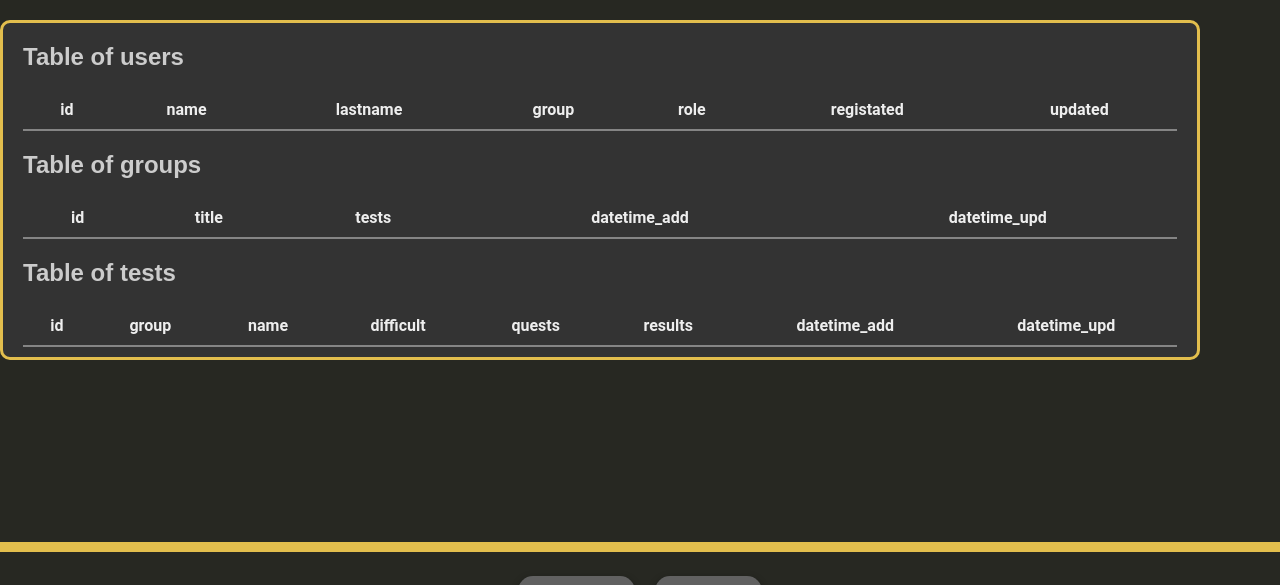
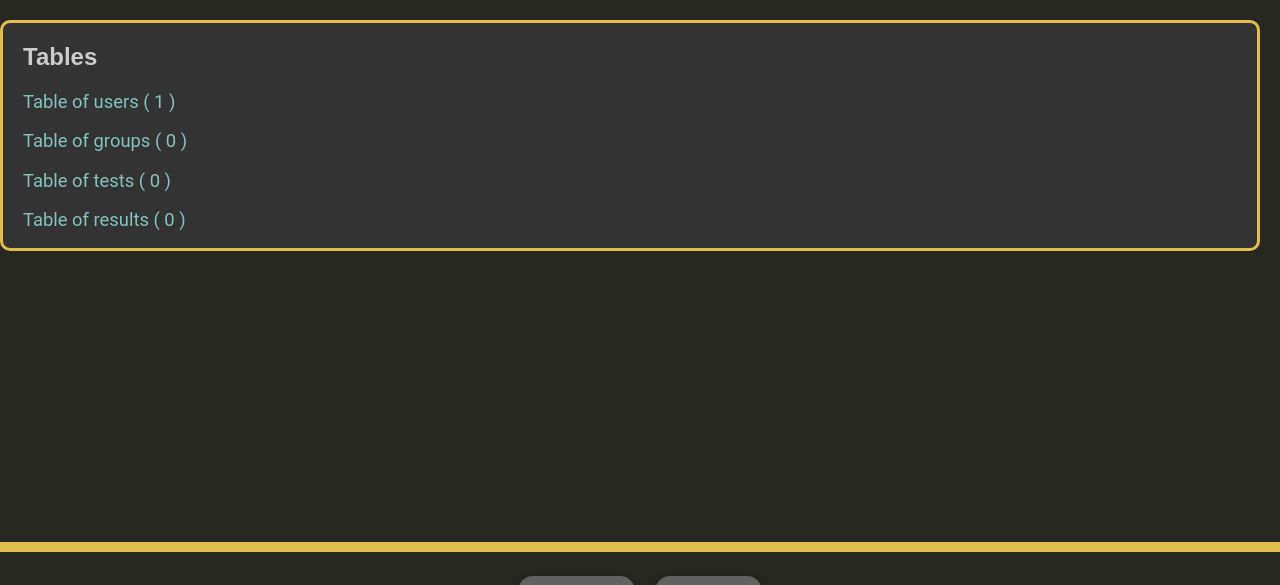
Before and after one commit to Cet500/FlaskTestingSystem, a Flask app: page /admin/tables in a window 1280 px wide. Shown: the part 89-674 px from the top of the page. Run offline with Flask 2, Linux system fonts and the light colour scheme; the visitor is signed in with stand-in values (Sample User, id 1); data comes from the database, SQL or seed files in the repository; data that the repository does not hold is empty; some libraries are stand-ins or nearby versions.

Commit message:
create admin pages with datatables

```diff
--- a/app/routes.py
+++ b/app/routes.py
@@ -28,7 +28,7 @@
 	group = Group.query.get(id)
 
 	link = url_for( 'index' )
-	path = f"<a href='{link}'>Все тесты</a> / {group.title}"
+	path = f"<a href='{link}'>{_('All tests')}</a> / {group.title}"
 
 	return  render_template( "group.html", title = f"{group.title}", path = path, menu = "Тесты в группе", group = group )
 
@@ -40,7 +40,7 @@
 
 	link0 = url_for( 'index' )
 	link1 = url_for( 'group', id = group.id )
-	path  = f"<a href={link0}>Все тесты</a> / <a href={link1}>{group.title}</a> / {test.name}"
+	path  = f"<a href={link0}>{_('All tests')}</a> / <a href={link1}>{group.title}</a> / {test.name}"
 
 	return render_template( "test-base.html", title = test.name + " / " + _("Info"), path = path, test = test )
 
@@ -52,7 +52,7 @@
 
 	link0 = url_for( 'index' )
 	link1 = url_for( 'group', id = group.id )
-	path  = f"<a href={link0}>Все тесты</a> / <a href={link1}>{group.title}</a> / {test.name}"
+	path  = f"<a href={link0}>{_('All tests')}</a> / <a href={link1}>{group.title}</a> / {test.name}"
 
 	class TestingForm(EmptyForm):
 		pass
@@ -129,7 +129,7 @@
 
 	link0 = url_for( 'index' )
 	link1 = url_for( 'group', id = group.id )
-	path  = f"<a href={link0}>Все тесты</a> / <a href={link1}>{group.title}</a> / {test.name}"
+	path  = f"<a href={link0}>{_('All tests')}</a> / <a href={link1}>{group.title}</a> / {test.name}"
 
 	return render_template( "test-result.html", title = test.name + " / " + _("Result"), path = path, result = result,
 	                                            test = test, user = user )
@@ -312,11 +312,61 @@
 
 @app.route('/admin/tables')
 def admin_tables():
+	user   = User
+	group  = Group
+	test   = Test
+	result = Result
+
+	return render_template( "admin/tables.html", title = _('Admin-panel') + ' / ' + _('Tables'),
+	                                             user = user, group = group, test = test, result = result )
+
+
+@app.route('/admin/table/users')
+def admin_table_users():
 	users  = User.query.all()
-	groups = Group.query.all()
+
+	title = f"{_( 'Admin-panel' )} / {_( 'Tables' )} / {_( 'Users' )}"
+
+	link0 = url_for( 'admin_tables' )
+	path  = f"{_('Admin-panel')} / <a href='{link0}'>{_('Tables')}</a> / {_('Users')}"
+
+	return render_template( "admin/table-users.html", title = title, path = path, users = users, wide = True )
+
+
+@app.route('/admin/table/groups')
+def admin_table_groups():
+	groups  = Group.query.all()
+
+	title = f"{_( 'Admin-panel' )} / {_( 'Tables' )} / {_( 'Groups' )}"
+
+	link0 = url_for( 'admin_tables' )
+	path = f"{_( 'Admin-panel' )} / <a href='{link0}'>{_( 'Tables' )}</a> / {_( 'Groups' )}"
+
+	return render_template( "admin/table-groups.html", title = title, path = path, groups = groups, wide = True )
+
+
+@app.route('/admin/table/tests')
+def admin_table_tests():
 	tests  = Test.query.all()
 
-	return render_template( "admin/tables.html", title = _('Admin-panel') + ' / ' + _('Tables'), users = users, groups = groups, tests = tests, wide = True )
+	title = _( 'Admin-panel' ) + ' / ' + _( 'Tables' ) + ' / ' + _( 'Tests' )
+
+	link0 = url_for( 'admin_tables' )
+	path = f"{_( 'Admin-panel' )} / <a href='{link0}'>{_( 'Tables' )}</a> / {_( 'Tests' )}"
+
+	return render_template( "admin/table-tests.html", title = title, path = path, tests = tests, wide = True )
+
+
+@app.route('/admin/table/results')
+def admin_table_results():
+	results  = Result.query.all()
+
+	title = _( 'Admin-panel' ) + ' / ' + _( 'Tables' ) + ' / ' + _( 'Results' )
+
+	link0 = url_for( 'admin_tables' )
+	path = f"{_( 'Admin-panel' )} / <a href='{link0}'>{_( 'Tables' )}</a> / {_( 'Results' )}"
+
+	return render_template( "admin/table-results.html", title = title, path = path, results = results, wide = True )
 
 
 @app.route('/admin/statistic')
--- a/app/static/css/admin/admin-dark.css
+++ b/app/static/css/admin/admin-dark.css
@@ -1 +1,7 @@
 /* ------------------------------- admin dark ------------------------------- */
+
+/* -------------------- section main -------------------- */
+
+.admin__section-main-link-big{
+	color: #84c3be;
+}
--- a/app/static/css/min/admin-dark.min.css
+++ b/app/static/css/min/admin-dark.min.css
@@ -0,0 +1 @@
+.admin__section-main-link-big{color:#84c3be}
--- a/app/static/css/min/admin.min.css
+++ b/app/static/css/min/admin.min.css
@@ -1 +1 @@
-.admin__section-main{margin:20px 0;padding:0 20px}
+.admin__section-main{margin:20px 0;padding:0 20px}.admin__section-main-link-big{display:block;margin-bottom:1em;font-size:1.15em;text-decoration:none;color:#333}
--- a/app/templates/admin/tables.html
+++ b/app/templates/admin/tables.html
@@ -12,109 +12,27 @@
 {% block content %}
 
 	<section class="global__section admin__section-main">
-		<h2 class="global__main-header">{{ _("Table of users") }}</h2>
+		<h1 class="global__main-header">{{ _("Tables") }}</h1>
 
-		<table class="table table-md table-full table-hover {% if g.theme == 'dark' %} table-dark {% endif %}">
-			<thead>
-				<tr>
-					<th>{{ _("id") }}</th>
-					<th>{{ _("name") }}</th>
-					<th>{{ _("lastname") }}</th>
-					<th>{{ _("group") }}</th>
-					<th>{{ _("role") }}</th>
-					<th>{{ _("registated") }}</th>
-					<th>{{ _("updated") }}</th>
-				</tr>
-			</thead>
+		<a class="admin__section-main-link-big"
+		   href="{{ url_for('admin_table_users') }}">
+			{{ _("Table of users") }} ( {{ user.query.count() }} )
+		</a>
 
-			<tbody>
-				{% for user in users %}
+		<a class="admin__section-main-link-big"
+		   href="{{ url_for('admin_table_groups') }}">
+			{{ _("Table of groups") }} ( {{ group.query.count() }} )
+		</a>
 
-					<tr>
-						<td>{{ user.id }}</td>
-						<td>{{ user.name }}</td>
-						<td>{{ user.lastname }}</td>
-						<td>{{ user.group }}</td>
-						<td>
-							{% if user.role == 'S' %}
-								{{ _("student") }}
-							{% elif user.role == 'A' %}
-								{{ _("admin") }}
-							{% endif %}
-						</td>
-						<td>{{ user.datetime_reg }}</td>
-						<td>{{ user.datetime_upd }}</td>
-					</tr>
+		<a class="admin__section-main-link-big"
+		   href="{{ url_for('admin_table_tests') }}">
+			{{ _("Table of tests") }} ( {{ test.query.count() }} )
+		</a>
 
-				{% endfor %}
-			</tbody>
-		</table>
-
-		<h2 class="global__main-header">{{ _("Table of groups") }}</h2>
-
-		<table class="table table-md table-full table-hover {% if g.theme == 'dark' %} table-dark {% endif %}">
-			<thead>
-				<tr>
-					<th>{{ _("id") }}</th>
-					<th>{{ _("title") }}</th>
-					<th>{{ _("tests") }}</th>
-					<th>{{ _("datetime_add") }}</th>
-					<th>{{ _("datetime_upd") }}</th>
-				</tr>
-			</thead>
-
-			<tbody>
-				{% for group in groups %}
-
-					<tr>
-						<td>{{ group.id }}</td>
-						<td>
-							<a href="{{ url_for( 'update_group', id = group.id ) }}">{{ group.title }}</a>
-						</td>
-						<td>{{ group.tests.count() }}</td>
-						<td>{{ group.datetime_add }}</td>
-						<td>{{ group.datetime_upd }}</td>
-					</tr>
-
-				{% endfor %}
-			</tbody>
-		</table>
-
-		<h2 class="global__main-header">{{ _("Table of tests") }}</h2>
-
-		<table class="table table-md table-full table-hover {% if g.theme == 'dark' %} table-dark {% endif %}">
-			<thead>
-				<tr>
-					<th>{{ _("id") }}</th>
-					<th>{{ _("group") }}</th>
-					<th>{{ _("name") }}</th>
-					<th>{{ _("difficult") }}</th>
-					<th>{{ _("quests") }}</th>
-					<th>{{ _("results") }}</th>
-					<th>{{ _("datetime_add") }}</th>
-					<th>{{ _("datetime_upd") }}</th>
-				</tr>
-			</thead>
-
-			<tbody>
-				{% for test in tests %}
-
-					<tr>
-						<td>{{ test.id }}</td>
-						<td>{{ test.id_group }}</td>
-						<td>
-							<a href="{{ url_for( 'update_test', id = test.id ) }}">{{ test.name }}</a>
-						</td>
-						<td>{{ test.difficult }} / 5</td>
-						<td>{{ test.questions.count() }}</td>
-						<td>{{ test.results.count() }}</td>
-						<td>{{ test.datetime_add }}</td>
-						<td>{{ test.datetime_upd }}</td>
-					</tr>
-
-				{% endfor %}
-			</tbody>
-		</table>
+		<a class="admin__section-main-link-big"
+		   href="{{ url_for('admin_table_results') }}">
+			{{ _("Table of results") }} ( {{ result.query.count() }} )
+		</a>
 	</section>
 
 {% endblock %}
```
Also changed, not shown: app/static/css/admin/admin.css (+10 -0 lines), app/templates/admin/table-groups.html (added, +46 -0 lines), app/templates/admin/table-results.html (added, +48 -0 lines), app/templates/admin/table-tests.html (added, +52 -0 lines), app/templates/admin/table-users.html (added, +54 -0 lines).
